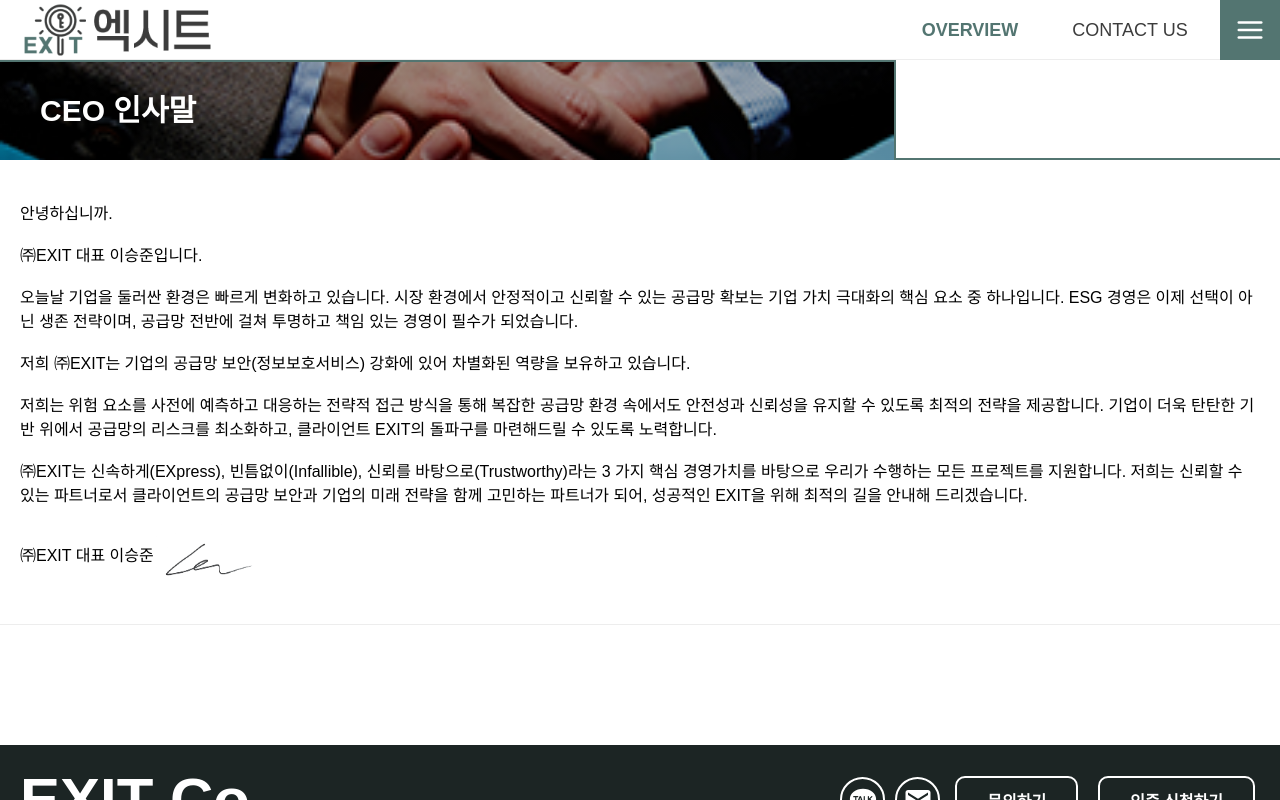
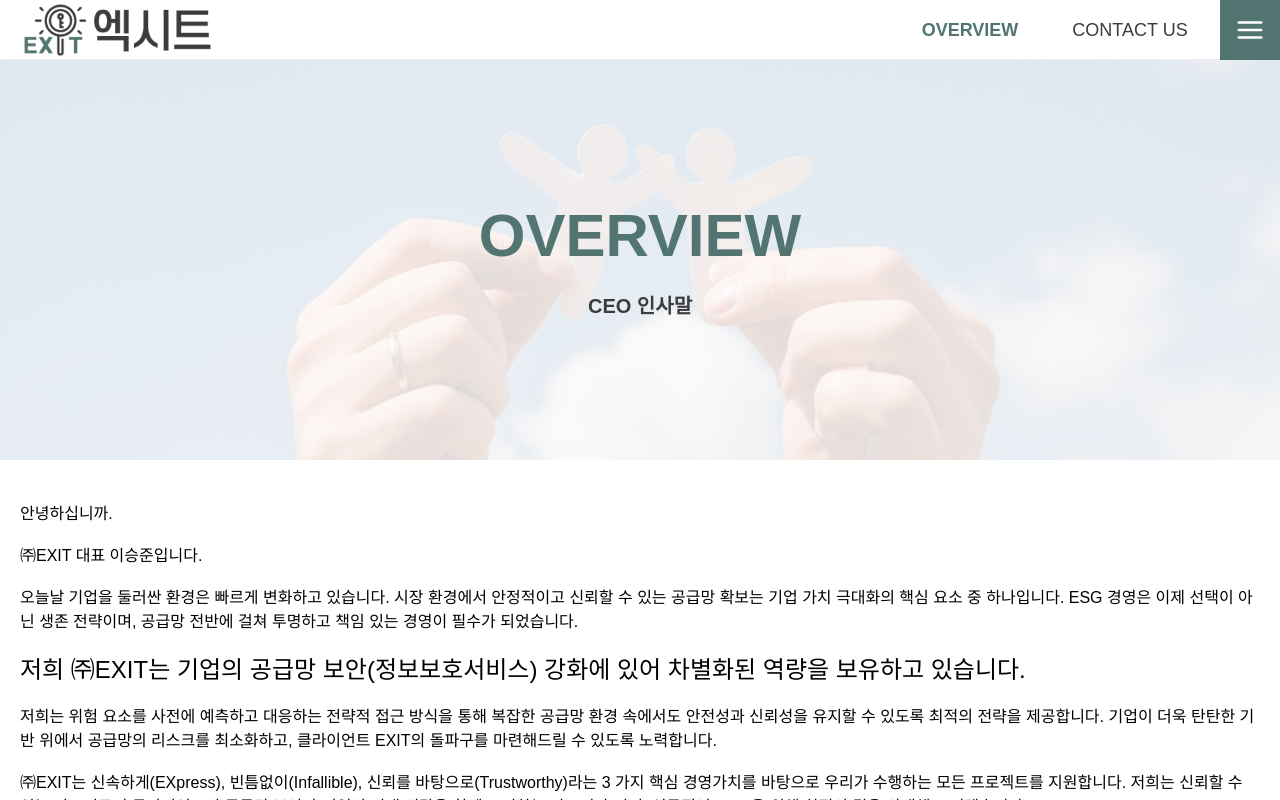
Before and after one commit to EXITKR/exit, a Next.js app: page /overview in a window 1280 px wide. Built offline with nearby package versions, Linux system fonts and the light colour scheme; a web font is replaced by a local one.

Commit message:
overview renewal

```diff
--- a/assets/css/components/content_box.css
+++ b/assets/css/components/content_box.css
@@ -4,74 +4,10 @@
     display: flex;
     flex-direction: column;
 
-    .content_box_title {
-        width: 100%;
-        height: 120px;
-
-        border-bottom: solid 2px #537571;
-
-        .title_div {
-            width: 50%;
-            height: 120px;
-
-            background: #3c3c3c;
-            border-top: solid 2px #537571;
-            border-right: solid 2px #537571;
-
-            display: flex;
-            align-items: center;
-
-            .title_text {
-                height: 120px;
-                line-height: 120px;
-                margin-left: 40px;
-
-                font-size: 38px;
-                font-weight: 700;
-
-                color: #fff;
-            }
-        }
-
-        .dummy_title {
-            background:
-                linear-gradient(rgba(0, 0, 0, 0.3), rgba(0, 0, 0, 0.3)),
-                url("../../imgs/background/route_05.png");
-            background-size: cover;
-            background-position: center;
-        }
-
-        .qesg_title {
-            background:
-                linear-gradient(rgba(0, 0, 0, 0.3), rgba(0, 0, 0, 0.3)),
-                url("../../imgs/background/route_01.png");
-            background-size: cover;
-            background-position: center;
-        }
-
-        .scs_title {
-            background:
-                linear-gradient(rgba(0, 0, 0, 0.3), rgba(0, 0, 0, 0.3)),
-                url("../../imgs/background/route_02.png");
-            background-size: cover;
-            background-position: center;
-        }
-
-        .iso_title {
-            background:
-                linear-gradient(rgba(0, 0, 0, 0.3), rgba(0, 0, 0, 0.3)),
-                url("../../imgs/background/route_03.png");
-            background-size: cover;
-            background-position: center;
-        }
-    }
-
     .content_box_content {
         width: 100%;
         height: auto;
         padding: 40px 0;
-
-        border-bottom: solid 1px #ededed;
 
         .content_text {
             white-space: pre-wrap;
@@ -123,8 +59,6 @@
                 height: auto;
                 padding: 40px 0;
 
-                border-bottom: solid 1px #ededed;
-
                 .content_title {
                     white-space: pre-wrap;
 
--- a/assets/css/pages/overview.css
+++ b/assets/css/pages/overview.css
@@ -1,6 +1,24 @@
+#overview_page {
+    width: 100%;
+    margin: 80px 0 0;
+
+    .title_section {
+        height: 400px;
+
+        background:
+            linear-gradient(rgba(255, 255, 255, 0.85), rgba(255, 255, 255, 0.85)),
+            url("../../imgs/background/title03.jpg");
+        background-size: cover;
+        background-position: 50% 40%;
+    }
+
     .overview_main {
         .fw-500 {
             font-weight: 500;
+        }
+
+        .tx-30 {
+            font-size: 24px;
         }
 
         .ceo {
@@ -9,8 +27,9 @@
             align-items: center;
 
             .exit {
-            width: 100px;
+                width: 120px;
                 height: 60px;
             }
         }
     }
+}
--- a/assets/css/screen/import.css
+++ b/assets/css/screen/import.css
@@ -5,6 +5,7 @@
 @import "@css/screen/tablet/components/request_form.css";
 
 @import "@css/screen/tablet/pages/main.css";
+@import "@css/screen/tablet/pages/overview.css";
 @import "@css/screen/tablet/pages/company_info.css";
 @import "@css/screen/tablet/pages/content_page.css";
 @import "@css/screen/tablet/pages/contact_us.css";
@@ -18,7 +19,7 @@
 @import "@css/screen/mobile/components/inquiry_form.css";
 
 @import "@css/screen/mobile/pages/main.css";
-@import "@css/screen/mobile/pages/company_info.css";
+@import "@css/screen/mobile/pages/overview.css";
 @import "@css/screen/mobile/pages/content_page.css";
 @import "@css/screen/mobile/pages/contact_us.css";
 @import "@css/screen/mobile/pages/terms_of_use.css";
--- a/assets/css/screen/mobile/pages/contact_us.css
+++ b/assets/css/screen/mobile/pages/contact_us.css
@@ -7,14 +7,6 @@
         }
 
         .contact_us_main {
-            .title {
-                font-size: 40px;
-            }
-            .desc {
-                width: calc(100vw - 10px);
-                font-size: 16px;
-            }
-
             .sort_title {
                 width: calc(100vw - 10px);
             }
--- /dev/null
+++ b/assets/css/screen/mobile/pages/overview.css
@@ -0,0 +1,9 @@
+@media screen and (max-width: 1000px) {
+    #overview_page {
+        margin: 40px 0 0;
+
+        .title_section {
+            height: 200px;
+        }
+    }
+}
--- /dev/null
+++ b/assets/css/screen/tablet/pages/overview.css
@@ -0,0 +1,5 @@
+@media screen and (max-width: 1280px) {
+    #overview_page {
+        margin: 60px 0 0;
+    }
+}
--- a/src/app/overview/page.tsx
+++ b/src/app/overview/page.tsx
@@ -3,22 +3,24 @@ import { getMetadata } from "@utils/Metadata";
 import SignImage from "@imgs/contents/sign.png";
 import type { Metadata } from "next";
 import Image from "next/image";
+import Title from "@components/Title";
 
 export const metadata: Metadata = getMetadata("CEO 인사말")
 
 export default function Home() {
   return (
     <>
-      <div id="content_page">
+      <div id="overview_page">
+        <Title title="OVERVIEW" desc="CEO 인사말"/>
         <div className="inner_main page_inner overview_main">
           <div className="content_box">
-            <div className="content_box_title">
+            {/* <div className="content_box_title">
               <div className={"title_div " + contentOverview.background}>
                 <span className="title_text">
                   CEO 인사말
                 </span>
               </div>
-            </div>
+            </div> */}
             <div className="content_box_content">
               <span className="content_text">안녕하십니까.
                 <br /><br />
@@ -26,7 +28,7 @@ export default function Home() {
                 <br /><br />
                 오늘날 기업을 둘러싼 환경은 빠르게 변화하고 있습니다. 시장 환경에서 안정적이고 신뢰할 수 있는 공급망 확보는 기업 가치 극대화의 핵심 요소 중 하나입니다. ESG 경영은 이제 선택이 아닌 생존 전략이며, 공급망 전반에 걸쳐 투명하고 책임 있는 경영이 필수가 되었습니다.
                 <br /><br />
-                <span className="fw-500">
+                <span className="fw-500 tx-30">
                   저희 ㈜EXIT는 기업의 공급망 보안(정보보호서비스) 강화에 있어 차별화된 역량을 보유하고 있습니다.
                 </span>
                 <br /><br />
```
Also changed, not shown: assets/imgs/background/title03.jpg (added). Lines whose indentation alone changed are shown as unchanged.
